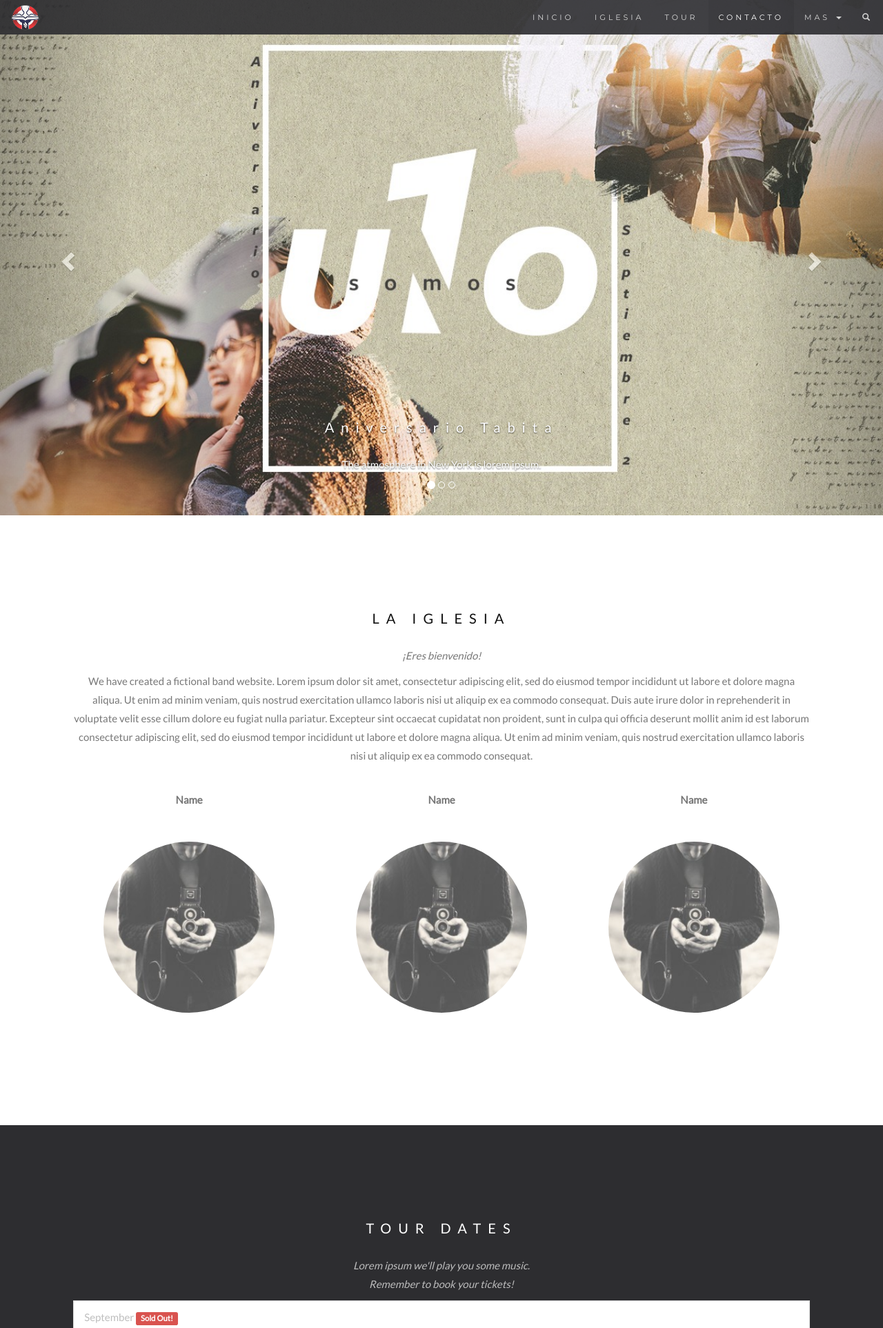
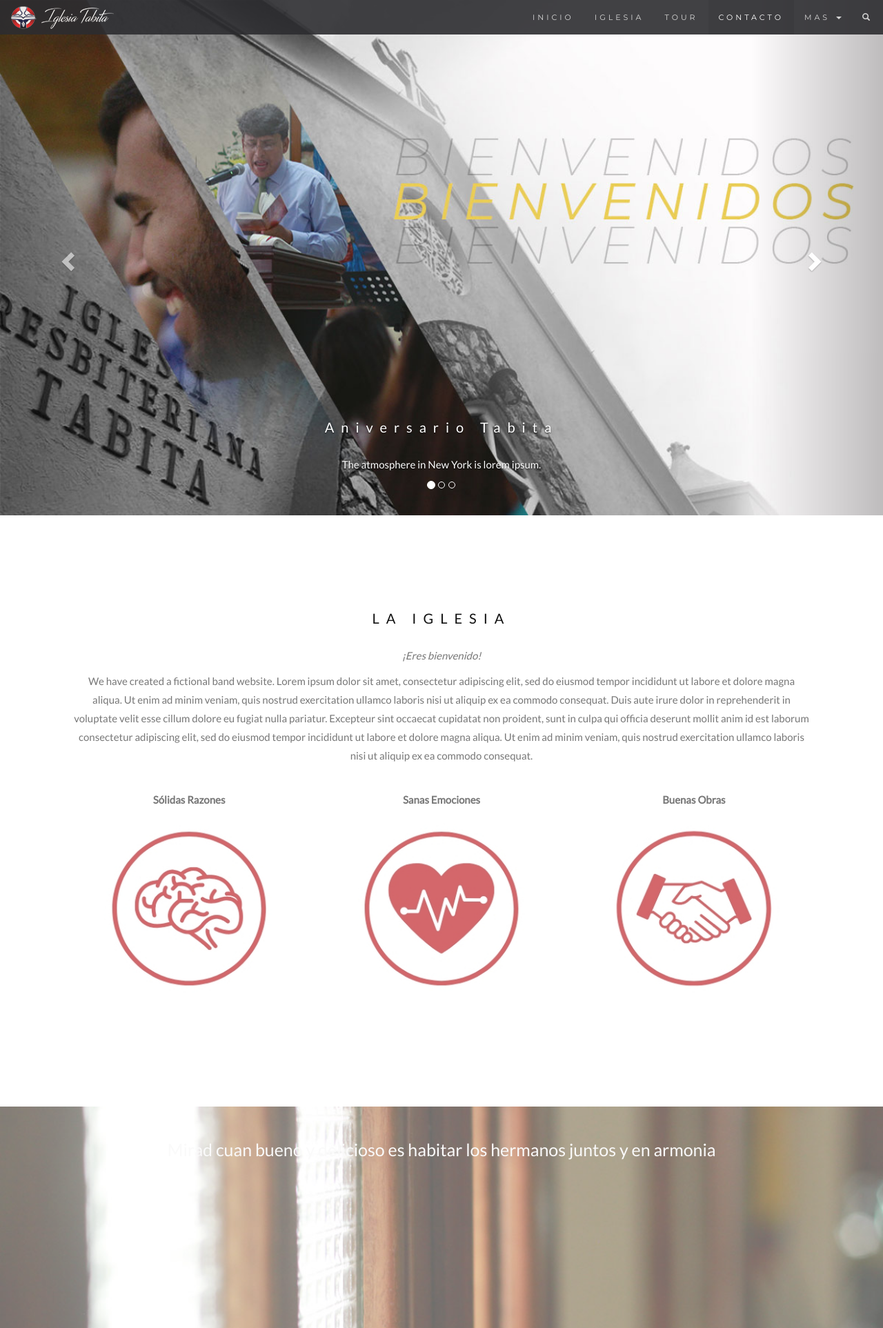
Before and after one commit to nandoIII/iptabita, a CodeIgniter app: page /database/ in a window 1280 px wide. Shown: the top 1925 px of the page at 69% size. Run offline with CodeIgniter, Linux system fonts and the light colour scheme; some libraries are stand-ins or nearby versions.

Commit message:
Todos los archivos

```diff
--- a/application/views/general/header_view.php
+++ b/application/views/general/header_view.php
@@ -23,7 +23,7 @@
             <span class="icon-bar"></span>
             <span class="icon-bar"></span>
           </button>
-          <a class="navbar-brand" href="#myPage"><img src="public/img/logo_tabita.png" width="51%" alt="" class="img"> </a>
+          <a class="navbar-brand" href="#myPage"><img src="public/img/logoyletras2.png" width="100%" alt="" class="img"> </a>
         </div>
         <div class="collapse navbar-collapse" id="myNavbar">
           <ul class="nav navbar-nav navbar-right">
--- a/application/views/home/home_view.php
+++ b/application/views/home/home_view.php
@@ -1,3 +1,36 @@
+<style>
+    .caption{
+        position: absolute;
+        left: 0;
+        top: 50%;
+        width: 100%;
+        text-align: center;
+        color: #000;
+    }
+    .parallax {
+        /* The image used */
+        background-image: url("public/img/paralax_1.jpg");
+        position: relative;
+
+        /* Set a specific height */
+        height: 400px;
+        opacity: 0.6;
+
+        /* Create the parallax scrolling effect */
+        background-attachment: fixed;
+        background-position: center;
+        background-repeat: no-repeat;
+        background-size: cover;
+
+        @media only screen and (max-device-width: 1366px) {
+            .parallax {
+                background-attachment: scroll;
+            }
+            .caption{
+                top: 10%;
+            }
+        }
+    </style>
     <div id="myCarousel" class="carousel slide" data-ride="carousel">
         <!-- Indicators -->
         <ol class="carousel-indicators">
@@ -9,7 +42,7 @@
         <!-- Wrapper for slides -->
         <div class="carousel-inner" role="listbox">
             <div class="item active">
-        <img src="public/img/somos_uno.jpeg" alt="New York" width="1200" height="700">
+                <img src="public/img/bienvenidos.jpg" alt="New York" width="1200" height="700">
                 <div class="carousel-caption">
                     <h3>Aniversario Tabita</h3>
                     <p>The atmosphere in New York is lorem ipsum.</p>
@@ -52,9 +85,9 @@
         <br>
         <div class="row">
             <div class="col-sm-4">
-      <p class="text-center"><strong>Name</strong></p><br>
+                <p class="text-center"><strong>S&oacute;lidas Razones</strong></p>
                 <a href="#demo" data-toggle="collapse">
-        <img src="public/img/bandmember.jpg" class="img-circle person" alt="Random Name" width="255" height="255">
+                    <img src="public/img/razones.jpg" class="img-circle person" alt="Random Name" width="255" height="255">
                 </a>
                 <div id="demo" class="collapse">
                     <p>Guitarist and Lead Vocalist</p>
@@ -63,9 +96,9 @@
                 </div>
             </div>
             <div class="col-sm-4">
-      <p class="text-center"><strong>Name</strong></p><br>
+                <p class="text-center"><strong>Sanas Emociones</strong></p>
                 <a href="#demo2" data-toggle="collapse">
-        <img src="public/img/bandmember.jpg" class="img-circle person" alt="Random Name" width="255" height="255">
+                    <img src="public/img/emociones.jpg" class="img-circle person" alt="Random Name" width="255" height="255">
                 </a>
                 <div id="demo2" class="collapse">
                     <p>Drummer</p>
@@ -74,9 +107,9 @@
                 </div>
             </div>
             <div class="col-sm-4">
-      <p class="text-center"><strong>Name</strong></p><br>
+                <p class="text-center"><strong>Buenas Obras</strong></p>
                 <a href="#demo3" data-toggle="collapse">
-        <img src="public/img/bandmember.jpg" class="img-circle person" alt="Random Name" width="255" height="255">
+                    <img src="public/img/buenas_obras.jpg" class="img-circle person" alt="Random Name" width="255" height="255">
                 </a>
                 <div id="demo3" class="collapse">
                     <p>Bass player</p>
@@ -87,10 +120,16 @@
         </div>
     </div>
 
+    <div class="parallax">
+        <div class="caption">
+            <span class="border" style="background-color:transparent;font-size:25px;color: #f7f7f7;">Mirad cuan bueno y delicioso es habitar los hermanos juntos y en armonia</span>
+        </div>
+    </div>
+
     <!-- Container (TOUR Section) -->
     <div id="tour" class="bg-1">
         <div class="container">
-    <h3 class="text-center">TOUR DATES</h3>
+            <h3 class="text-center">MINISTERIOS</h3>
             <p class="text-center">Lorem ipsum we'll play you some music.<br> Remember to book your tickets!</p>
             <ul class="list-group">
                 <li class="list-group-item">September <span class="label label-danger">Sold Out!</span></li>
@@ -193,11 +232,15 @@
             </div>
         </div>
         <br>
-  <h3 class="text-center">From The Blog</h3>
+        <h3 class="text-center">Nuestra Semana</h3>
         <ul class="nav nav-tabs">
-    <li class="active"><a data-toggle="tab" href="#home">Mike</a></li>
-    <li><a data-toggle="tab" href="#menu1">Chandler</a></li>
-    <li><a data-toggle="tab" href="#menu2">Peter</a></li>
+            <li class="active"><a data-toggle="tab" href="#home">Lunes</a></li>
+            <li><a data-toggle="tab" href="#menu1">Martes</a></li>
+            <li><a data-toggle="tab" href="#menu2">Mi&eacute;rcoles</a></li>
+            <li class="active"><a data-toggle="tab" href="#home">Jueves</a></li>
+            <li><a data-toggle="tab" href="#menu1">Viernes</a></li>
+            <li><a data-toggle="tab" href="#menu2">S&aacute;bado</a></li>
+            <li><a data-toggle="tab" href="#menu2">Domingo</a></li>
         </ul>
 
         <div class="tab-content">
@@ -220,9 +263,9 @@
     <script>
         function myMap() {
             var myCenter = new google.maps.LatLng(41.878114, -87.629798);
-var mapProp = {center:myCenter, zoom:12, scrollwheel:false, draggable:false, mapTypeId:google.maps.MapTypeId.ROADMAP};
-var map = new google.maps.Map(document.getElementById("googleMap"),mapProp);
-var marker = new google.maps.Marker({position:myCenter});
+            var mapProp = {center: myCenter, zoom: 12, scrollwheel: false, draggable: false, mapTypeId: google.maps.MapTypeId.ROADMAP};
+            var map = new google.maps.Map(document.getElementById("googleMap"), mapProp);
+            var marker = new google.maps.Marker({position: myCenter});
             marker.setMap(map);
         }
     </script>
--- a/public/css/style.css
+++ b/public/css/style.css
@@ -168,3 +168,6 @@
   .carousel-inner img{
       filter: grayscale(10%);
   }
+
+
+  /******************* Custom style **************************/
```
Also changed, not shown: public/img/Dise/1.jpg (added), public/img/Dise/2.jpg (added), public/img/Dise/3.jpg (added), public/img/Inicio.jpg (added), public/img/bienvenidos.jpg (added), public/img/bienvenidos_copy.jpg (added), public/img/buenas_obras.jpg (added), public/img/emociones.jpg (added), public/img/logo_tabita_1.png (added), public/img/logoyletras.png (added), public/img/logoyletras2.png (added), public/img/paralax_1.jpg (added), public/img/paralax_web.jpg (added), public/img/razones.jpg (added), 3 other files. Lines whose indentation alone changed are shown as unchanged.
